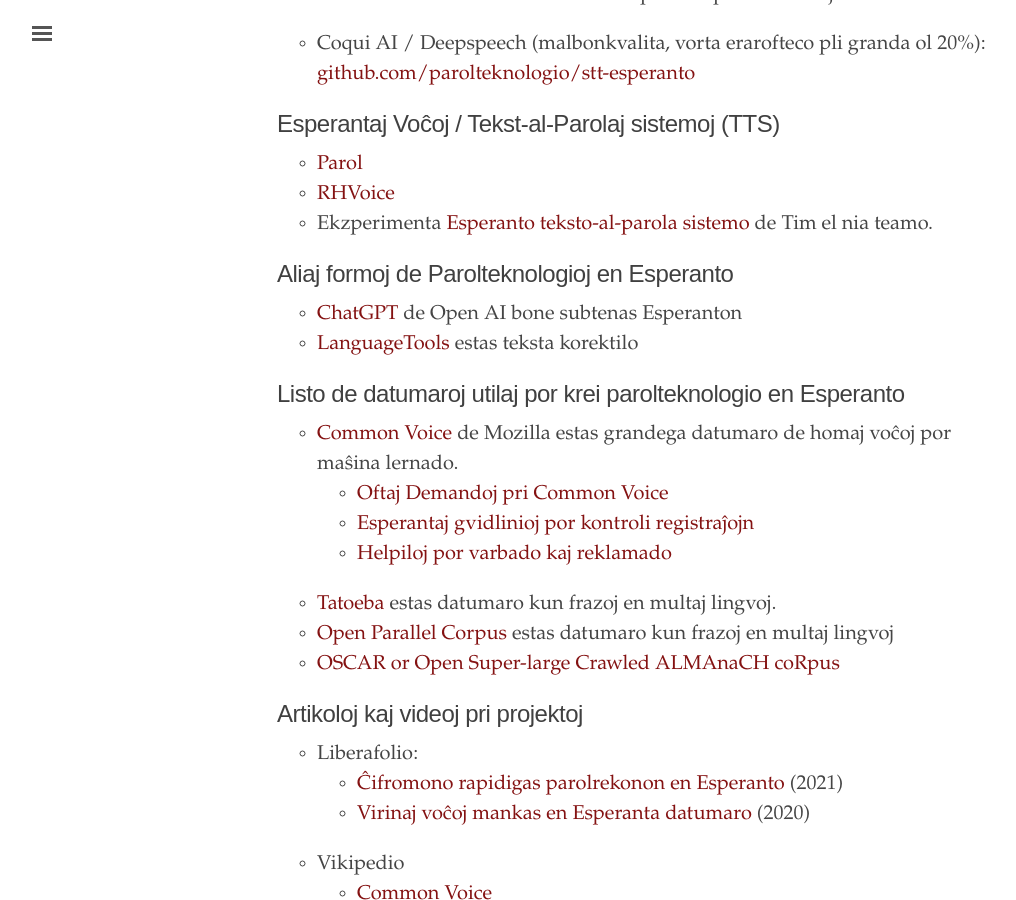
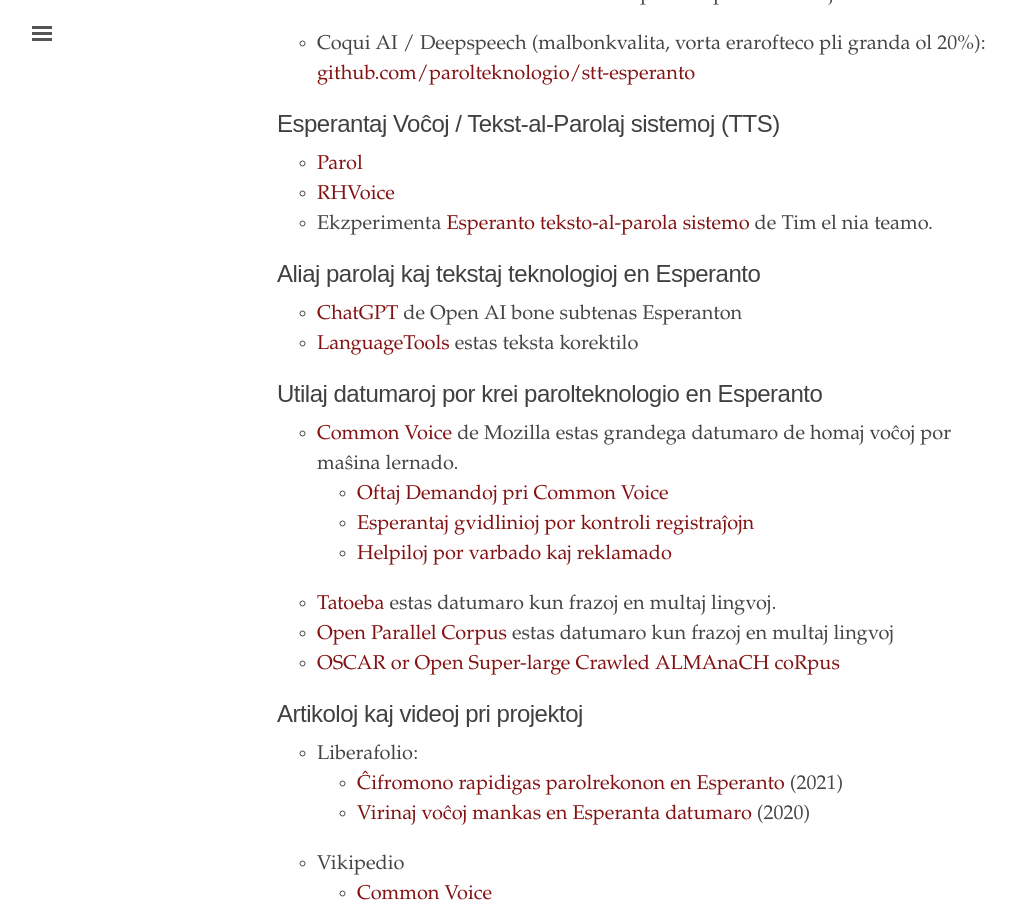
Before and after one commit to parolteknologio/parolteknologio.github.io, a Jekyll site: the page built from index.html, in a window 1280 px wide and 900 px high, scrolled down 558 px. Shown: the whole window, without its empty margins (3-1019 px from the left). Built offline with Jekyll 4.4.1, drawn with Linux system fonts in a browser that asks for light colours.

Commit message:
Update index.html

```diff
--- a/index.html
+++ b/index.html
@@ -30,13 +30,13 @@ title: "Voĉaj teknologioj por Esperantujo"
 <li>Ekzperimenta <a href="https://54696d21.github.io/esperantoTTS/#//">Esperanto teksto-al-parola sistemo</a> de Tim el nia teamo.</li>
 </ul>
 
-<h2>Aliaj formoj de Parolteknologioj en Esperanto</h2>
+<h2>Aliaj parolaj kaj tekstaj teknologioj en Esperanto</h2>
 <ul>
 <li><a href="https://chat.openai.com/">ChatGPT</a> de Open AI bone subtenas Esperanton</li>
 <li><a href="https://languagetool.org">LanguageTools</a> estas teksta korektilo</li>
 </ul>
 
-<h2>Listo de datumaroj utilaj por krei parolteknologio en Esperanto</h2>
+<h2>Utilaj datumaroj por krei parolteknologio en Esperanto</h2>
 <ul>
 <li><a href="https://commonvoice.mozilla.org/eo">Common Voice</a> de Mozilla estas grandega datumaro de homaj voĉoj por maŝina lernado.
   <ul>
```
